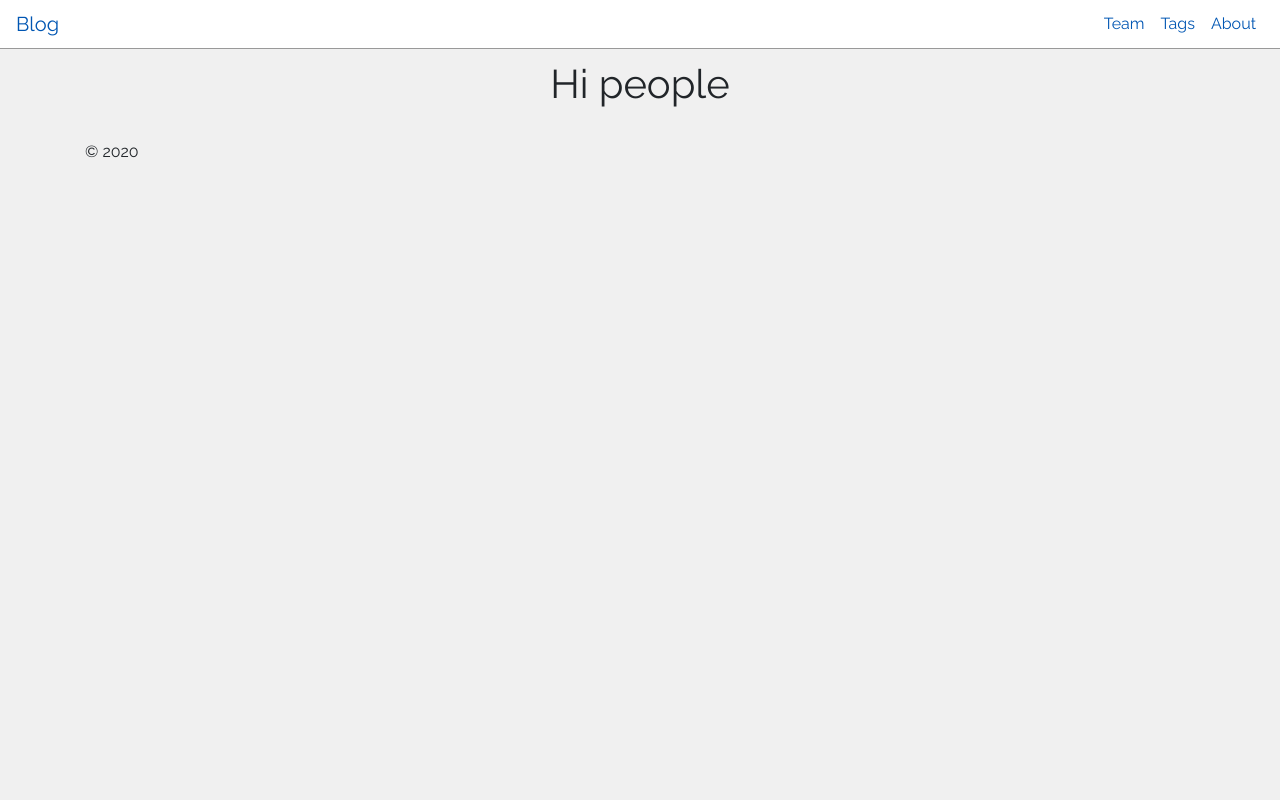
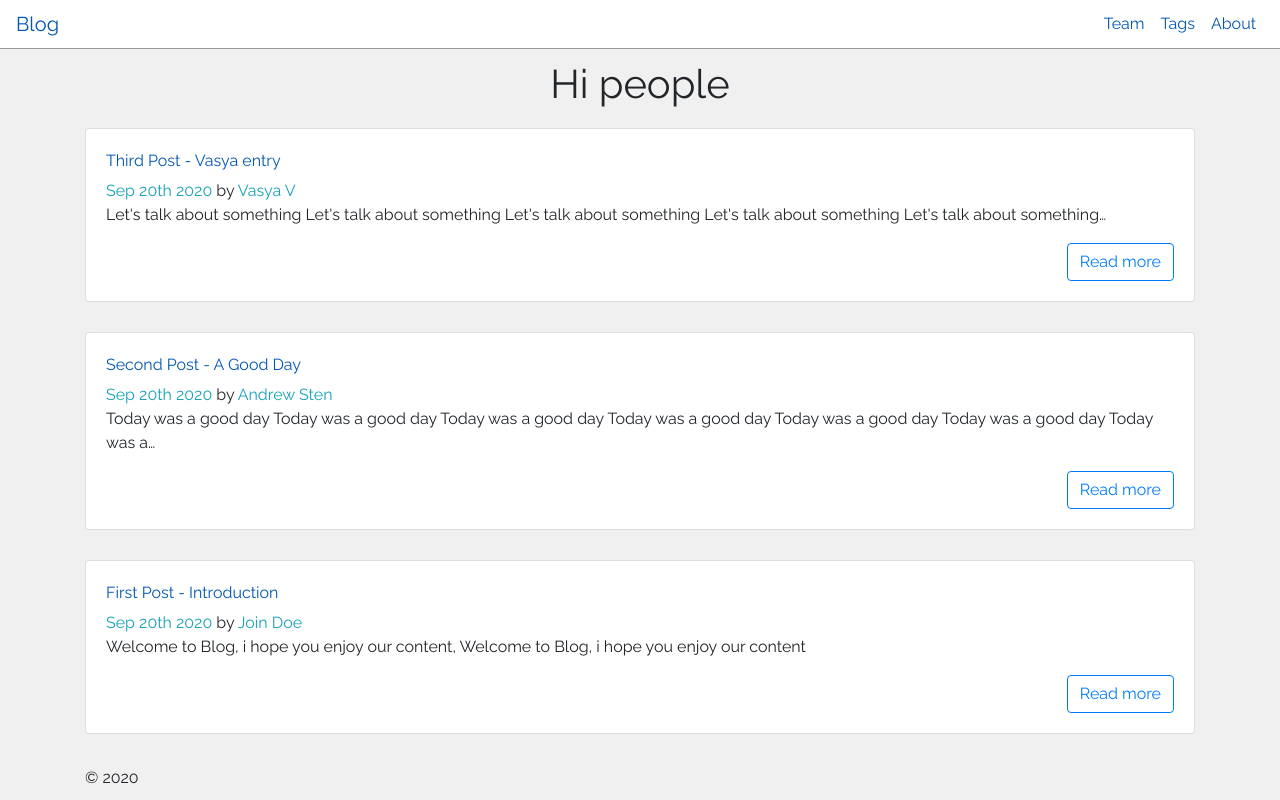
Before and after one commit to uberubi/blog_app, a Gatsby site: page / in a window 1280 px wide. Built offline with nearby package versions, Linux system fonts and the light colour scheme; Gatsby itself is replaced by a stand-in of ours.

Commit message:
create&fetch posts, graphql, post component

```diff
--- a/gatsby-config.js
+++ b/gatsby-config.js
@@ -15,7 +15,15 @@ module.exports = {
         path: `${__dirname}/src/images`,
       },
     },
+    {
+      resolve: `gatsby-source-filesystem`,
+      options: {
+        name: `pages`,
+        path: `${__dirname}/src/pages`,
+      },
+    },
     `gatsby-transformer-sharp`,
+    `gatsby-transformer-remark`,
     `gatsby-plugin-sharp`,
     {
       resolve: `gatsby-plugin-manifest`,
--- a/package.json
+++ b/package.json
@@ -15,6 +15,7 @@
     "gatsby-plugin-sass": "^2.3.13",
     "gatsby-plugin-sharp": "^2.6.36",
     "gatsby-source-filesystem": "^2.3.30",
+    "gatsby-transformer-remark": "^2.8.35",
     "gatsby-transformer-sharp": "^2.5.15",
     "node-sass": "^4.14.1",
     "prop-types": "^15.7.2",
--- /dev/null
+++ b/src/components/Post.js
@@ -0,0 +1,25 @@
+import React from "react"
+import { Link } from "gatsby"
+import { Card, CardTitle, CardText, CardSubtitle, CardBody } from "reactstrap"
+
+const Post = ({ title, author, path, date, body }) => {
+  return (
+    <Card>
+      <CardBody>
+        <CardTitle>
+          <Link to={path}>{title}</Link>
+        </CardTitle>
+        <CardSubtitle>
+          <span className="text-info">{date}</span> by{" "}
+          <span className="text-info">{author}</span>
+        </CardSubtitle>
+        <CardText>{body}</CardText>
+        <Link to={path} className="btn btn-outline-primary float-right">
+          Read more
+        </Link>
+      </CardBody>
+    </Card>
+  )
+}
+
+export default Post
--- a/src/pages/index.js
+++ b/src/pages/index.js
@@ -1,12 +1,51 @@
 import React from "react"
 import Layout from "../components/layout"
 import SEO from "../components/seo"
+import { graphql, StaticQuery } from "gatsby"
+import Post from "../components/Post"
 
 const IndexPage = () => (
   <Layout>
-    <SEO title="Home" keywords={['gatsby','application','react']}/>
+    <SEO title="Home" keywords={["gatsby", "application", "react"]} />
     <h1>Hi people</h1>
+    <StaticQuery
+      query={indexQuery}
+      render={data => {
+        return (
+          <div>
+            {data.allMarkdownRemark.edges.map(({ node }) => (
+              <Post
+                title={node.frontmatter.title}
+                author={node.frontmatter.author}
+                path={node.frontmatter.path}
+                date={node.frontmatter.date}
+                body={node.excerpt}
+              />
+            ))}
+          </div>
+        )
+      }}
+    />
   </Layout>
 )
 
+const indexQuery = graphql`
+  query {
+    allMarkdownRemark(sort: { fields: [frontmatter___date], order: DESC }) {
+      edges {
+        node {
+          id
+          frontmatter {
+            title
+            date(formatString: "MMM Do YYYY")
+            author
+            path
+          }
+          excerpt
+        }
+      }
+    }
+  }
+`
+
 export default IndexPage
--- /dev/null
+++ b/src/pages/posts/001-first-post.md
@@ -0,0 +1,8 @@
+---
+title: 'First Post - Introduction'
+date: 2020-09-20 23:00:00
+author: 'Join Doe'
+path: '/first-post'
+---
+
+Welcome to Blog, i hope you enjoy our content, Welcome to Blog, i hope you enjoy our content
--- /dev/null
+++ b/src/pages/posts/002-second-post.md
@@ -0,0 +1,8 @@
+---
+title: 'Second Post - A Good Day'
+date: 2020-09-20 23:12:32
+author: 'Andrew Sten'
+path: '/second-post'
+---
+
+Today was a good day Today was a good day Today was a good day Today was a good day Today was a good day Today was a good day Today was a good day Today was a good day
--- /dev/null
+++ b/src/pages/posts/003-third-post.md
@@ -0,0 +1,8 @@
+---
+title: 'Third Post - Vasya entry'
+date: 2020-09-20 23:41:00
+author: 'Vasya V'
+path: '/third-post'
+---
+
+Let's talk about something Let's talk about something Let's talk about something Let's talk about something Let's talk about something Let's talk about something Let's talk about something
```
Also changed, not shown: 1 other file.
